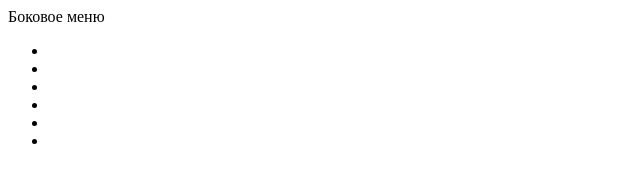
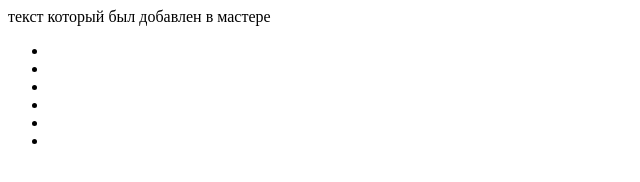
Before and after one commit to EmilyaIt/test-git, a plain HTML site: page index.html in a window 1280 px wide. Shown: the whole page, without its empty margins (0-640 px from the left). Drawn offline with Linux system fonts and the light colour scheme.

Commit message:
иземенеия для коммита

```diff
--- a/index.html
+++ b/index.html
@@ -8,7 +8,11 @@
   <!-- code -->
 
   <div class="sidebar">
-    <div class="sidebsr__title">Боковое меню</div>
+    <div class="sidebsr__title">
+
+текст который был добавлен в мастере
+
+    </div>
     <ul class="sidebar__list">
       <li class="sidebar__item"></li>
       <li class="sidebar__item"></li>
```
